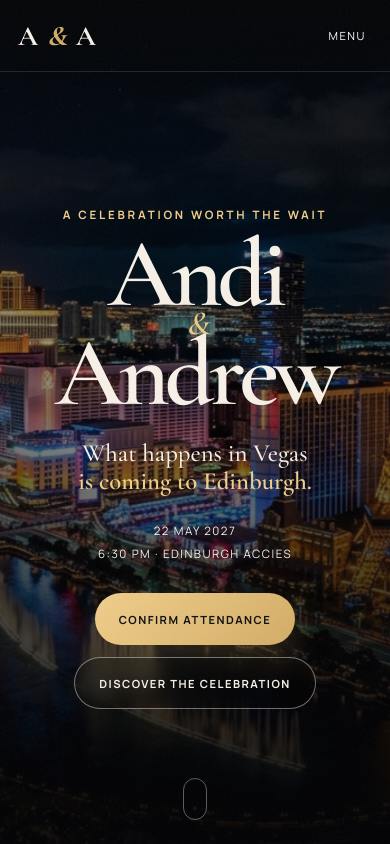
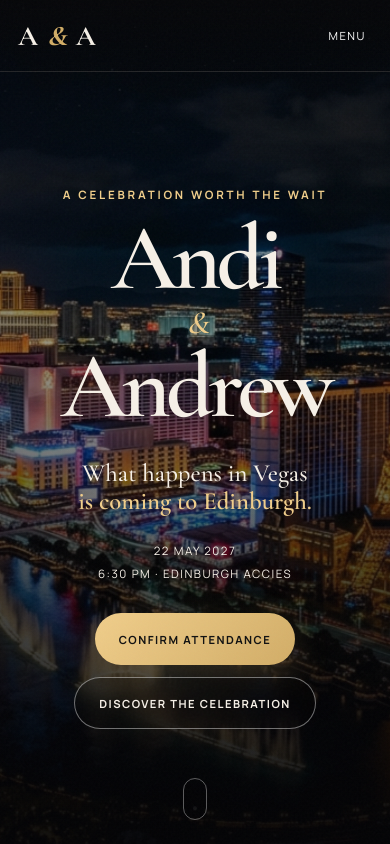
Before and after one commit to andiandandybroon-sys/andi-andrew-wedding-Master, a website: page index.html in a window 390 px wide. Shown: the top 844 px of the page. Drawn offline with nearby package versions, Linux system fonts and the light colour scheme.

Commit message:
Update styles.css
Improve hero name spacing

```diff
--- a/styles.css
+++ b/styles.css
@@ -35,9 +35,28 @@ p { line-height: 1.75; }
 .hero-image { position: absolute; inset: 0; height: 100%; object-fit: cover; animation: heroZoom 18s ease-in-out infinite alternate; }
 .hero-overlay { position: absolute; inset: 0; background: linear-gradient(180deg, rgba(4,4,6,.4), rgba(4,4,6,.28) 40%, rgba(4,4,6,.88)), radial-gradient(circle at 50% 42%, transparent, rgba(5,5,8,.62)); }
 .hero-content { z-index: 2; width: min(900px, calc(100% - 36px)); text-align: center; padding-top: 80px; }
-.hero h1 { margin: 0; font-family: "Cormorant Garamond", serif; font-size: clamp(5.2rem, 16vw, 12rem); line-height: .68; font-weight: 600; letter-spacing: -.055em; text-shadow: 0 15px 50px rgba(0,0,0,.55); }
-.hero h1 span { display: block; }
-.hero h1 em { display: block; margin: .18em 0 .12em; color: var(--gold-bright); font-size: .34em; font-weight: 500; }
+.hero h1 {
+  margin: 0;
+  font-family: "Cormorant Garamond", serif;
+  font-size: clamp(5.2rem, 16vw, 12rem);
+  line-height: .8;
+  font-weight: 600;
+  letter-spacing: -.055em;
+  text-shadow: 0 15px 50px rgba(0, 0, 0, .55);
+}
+
+.hero h1 span {
+  display: block;
+}
+
+.hero h1 em {
+  display: block;
+  margin: .28em 0 .24em;
+  color: var(--gold-bright);
+  font-size: .34em;
+  line-height: 1;
+  font-weight: 500;
+}
 .hero-line { margin: 42px 0 28px; font-family: "Cormorant Garamond", serif; font-size: clamp(1.55rem, 4vw, 2.5rem); line-height: 1.12; }
 .hero-line strong { color: var(--gold-bright); font-weight: 600; }
 .hero-details { display: flex; justify-content: center; align-items: center; gap: 18px; margin-bottom: 32px; text-transform: uppercase; letter-spacing: .13em; font-size: .72rem; }
@@ -138,7 +157,14 @@ dd { margin: 0; color: rgba(255,255,255,.82); }
   :root { --shell: calc(100% - 24px); }
   .site-header { height: 72px; padding-inline: 18px; }
   .hero-content { padding-top: 70px; }
-  .hero h1 { font-size: clamp(4.8rem, 25vw, 7rem); }
+  .hero h1 {
+    font-size: clamp(4.6rem, 24vw, 6.8rem);
+    line-height: .82;
+  }
+
+  .hero h1 em {
+    margin: .34em 0 .28em;
+  }
   .hero-line { margin-top: 34px; }
   .hero-details { flex-direction: column; gap: 8px; }
   .hero-details i { display: none; }
```
